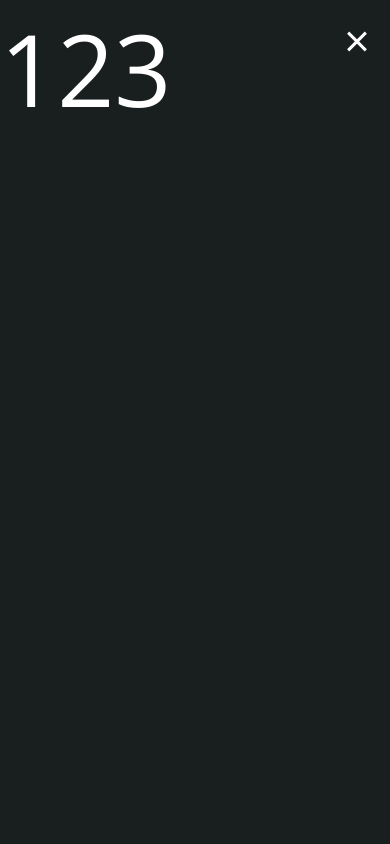
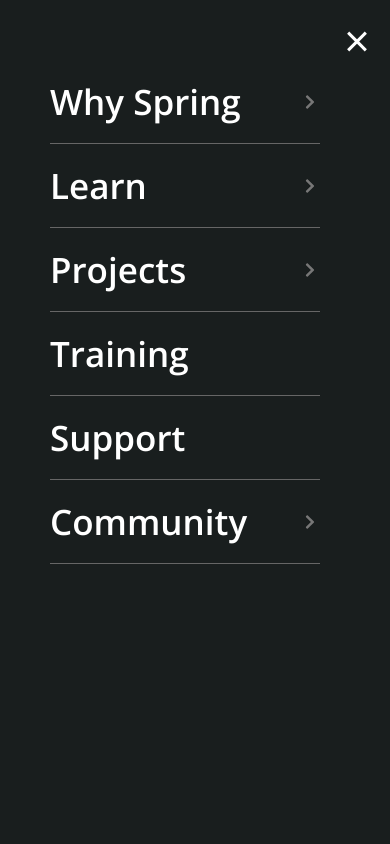
Before and after one commit to lustojc/spring-react, a React (Create React App) app: page / in a window 390 px wide. Both pictures are taken after a click on the element 367 px from the left and 21 px from the top of the page. Shown: the top 844 px of the page. Built offline with nearby package versions, Linux system fonts and the light colour scheme.

Commit message:
Added accardion menu

```diff
--- a/src/App.js
+++ b/src/App.js
@@ -2,7 +2,6 @@
 import Header from "./components/Header/Header";
 import Headline from "./components/Headline/Headline";
 import MainSection from "./components/MainSection/MainSection";
-import Loader from "./components/UI/Loader";
 
 function App() {
   return (
--- /dev/null
+++ b/src/components/Accordion/Accordion.css
@@ -0,0 +1,69 @@
+/* Style the accordion section */
+.accordion__section {
+  display: flex;
+  flex-direction: column;
+}
+
+/* Style the buttons that are used to open and close the accordion panel */
+.accordion {
+  background-color: #191e1e;
+  color: #fff;
+  cursor: pointer;
+  padding: 18px 0;
+  display: flex;
+  align-items: center;
+  border: none;
+  border-bottom: 1px solid #666;
+  padding-right: 5px;
+  outline: none;
+  transition: background-color 0.6s ease;
+}
+
+/* Style the accordion content title */
+.accordion__title {
+  font-family: "Open Sans", sans-serif;
+  font-weight: 600;
+  font-size: 14px;
+  text-align: left;
+  font-size: 35px;
+}
+
+/* Style the accordion chevron icon */
+.accordion__icon {
+  margin-left: auto;
+  transition: transform 0.6s ease;
+}
+
+/* Style to rotate icon when state is active */
+.rotate {
+  transform: rotate(90deg);
+}
+
+/* Style the accordion content panel. Note: hidden by default */
+.accordion__content {
+  background-color: #191e1e;
+  overflow: auto;
+  transition: max-height 0.6s ease;
+  display: flex;
+  flex-direction: column;
+}
+
+/* Style the accordion content text */
+.accordion__text {
+  font-family: "Open Sans", sans-serif;
+  font-weight: 400;
+  font-size: 24px;
+  margin: 10px 0;
+  color: #98afae;
+}
+
+a:hover {
+  color: green;
+  cursor: pointer;
+}
+
+.devTools {
+  color: #fff;
+  margin: 10px 0;
+  font-size: 28px;
+}
--- /dev/null
+++ b/src/components/Accordion/Accordion.jsx
@@ -0,0 +1,81 @@
+import React, { useState, useRef } from "react";
+import Chevron from "./Chevron";
+
+import "./Accordion.css";
+
+function Accordion(props) {
+  const [setActive, setActiveState] = useState("");
+  const [setHeight, setHeightState] = useState("0px");
+  const [setRotate, setRotateState] = useState("accordion__icon");
+
+  const content = useRef(null);
+
+  function toggleAccordion() {
+    setActiveState(setActive === "" ? "active" : "");
+    setHeightState(
+      setActive === "active" ? "0px" : `${content.current.scrollHeight}px`
+    );
+    setRotateState(
+      setActive === "active" ? "accordion__icon" : "accordion__icon rotate"
+    );
+  }
+
+  return (
+    <div className="accordion__section">
+      <button className={`accordion ${setActive}`} onClick={toggleAccordion}>
+        {props.text === "Training" || props.text === "Support" ? (
+          <p className="accordion__title">{props.text}</p>
+        ) : (
+          <>
+            <p className="accordion__title">{props.text}</p>
+            <Chevron className={`${setRotate}`} width={10} fill={"#777"} />
+          </>
+        )}
+      </button>
+      <div
+        ref={content}
+        style={{ maxHeight: `${setHeight}` }}
+        className="accordion__content"
+      >
+        {props.text === "Projects" ? (
+          <>
+            {props.content.map((el, index) => {
+              return (
+                <a
+                  href="#"
+                  key={index}
+                  className="accordion__text"
+                  dangerouslySetInnerHTML={{ __html: el }}
+                />
+              );
+            })}
+            <div className="devTools">Developer Tools</div>
+            {props.dev.map((el, index) => {
+              return (
+                <a
+                  href="#"
+                  key={index}
+                  className="accordion__text"
+                  dangerouslySetInnerHTML={{ __html: el }}
+                />
+              );
+            })}
+          </>
+        ) : (
+          props.content.map((el, index) => {
+            return (
+              <a
+                href="#"
+                key={index}
+                className="accordion__text"
+                dangerouslySetInnerHTML={{ __html: el }}
+              />
+            );
+          })
+        )}
+      </div>
+    </div>
+  );
+}
+
+export default Accordion;
--- /dev/null
+++ b/src/components/Accordion/Chevron.js
@@ -0,0 +1,20 @@
+import React from "react";
+
+function Chevron(props) {
+  return (
+    <svg
+      className={props.className}
+      height={props.height}
+      width={props.width}
+      xmlns="http://www.w3.org/2000/svg"
+      viewBox="0 0 320 512"
+    >
+      <path
+        fill={props.fill}
+        d="M285.476 272.971L91.132 467.314c-9.373 9.373-24.569 9.373-33.941 0l-22.667-22.667c-9.357-9.357-9.375-24.522-.04-33.901L188.505 256 34.484 101.255c-9.335-9.379-9.317-24.544.04-33.901l22.667-22.667c9.373-9.373 24.569-9.373 33.941 0L285.475 239.03c9.373 9.372 9.373 24.568.001 33.941z"
+      />
+    </svg>
+  );
+}
+
+export default Chevron;
--- a/src/components/Header/Content.jsx
+++ b/src/components/Header/Content.jsx
@@ -1,6 +1,6 @@
 import React, { useState } from "react";
 
-const Content = ({ element, content, devTools }) => {
+const Content = ({ element, content, devTools, id }) => {
   return (
     <>
       {content.map((el, index) => {
--- a/src/components/Header/Header.jsx
+++ b/src/components/Header/Header.jsx
@@ -1,4 +1,4 @@
-import React, { useState } from "react";
+import React, { useEffect, useState } from "react";
 import { MenuItems } from "./MenuItems";
 import logo from "../../assets/img/spring-logo.svg";
 import "./header.css";
@@ -11,6 +11,15 @@
   const [isMobile, setIsMobile] = useState(false)
 
 
+
+  useEffect(() => {
+    if(isMobile){
+    document.body.style.overflow = "hidden";
+    } else {
+      document.body.style.overflow = "auto";
+    }
+  },[isMobile] );
+
   return (
     <header>
       <nav className="nav">
@@ -18,7 +27,7 @@
           <a className="mg-bt_20" href="">
             <img className="logo" src={logo} alt="Spring-logo" />
           </a>
-          <div id="navbar" onClick={()=> setIsMobile(false)} className={isMobile ? "navbar-mobile" : "navbar"}>
+          <div id="navbar" className={isMobile ? "navbar-mobile" : "navbar"}>
             <div className="dp-flex jc-betw" id="dropdown">
               {isMobile
               ? <MobileMenu/>
@@ -31,7 +40,7 @@
         </div>
       </nav>
       <div onClick={()=> setIsMobile(!isMobile)} className={isMobile ? "burger-menu open" : "burger-menu"}>
-          {isMobile ? <div  className="burger-line"></div> : <div className="burger-line dp-hide"></div>}
+          {isMobile ? <div className="burger-line"></div> : <div className="burger-line dp-hide"></div>}
       </div>
     </header>
   );
--- a/src/components/Header/header.css
+++ b/src/components/Header/header.css
@@ -10,6 +10,10 @@
 
 .mg-bt_20 {
   margin-bottom: 20px;
+}
+
+.hd {
+  overflow: hidden;
 }
 
 .navbar {
@@ -111,7 +115,7 @@
 .burger-menu {
   cursor: pointer;
   transition: all 0.5s ease-in-out;
-  display: block;
+  display: none;
   position: absolute;
   right: 0;
   top: 0;
@@ -160,7 +164,12 @@
 }
 
 
+
 @media screen and (max-width: 900px) {
+  .burger-menu {
+    display: block;
+  }
+
   .dp-hide {
     display: block;
   }
@@ -173,4 +182,6 @@
    display: block;
    flex-direction: column;
   }
+
+
 }
--- a/src/components/MobileMenu/MobileMenu.jsx
+++ b/src/components/MobileMenu/MobileMenu.jsx
@@ -1,10 +1,16 @@
 import React from 'react'
+import Accordion from '../Accordion/Accordion'
+import { MenuItems } from '../Header/MenuItems'
 import "./mobileMenu.css"
 
 const MobileMenu = () => {
     return (
         <div className="nav-mobile">
-            123
+           {MenuItems.map((el)=> {
+               return (
+                   <Accordion key={el.id} text={el.title} dev={el.devTools} content={el.options} />
+               )
+           })}
         </div>
     )
 }
--- a/src/components/MobileMenu/mobileMenu.css
+++ b/src/components/MobileMenu/mobileMenu.css
@@ -2,9 +2,16 @@
     position: absolute;
     top: 0;
     left: 0;
-    font-size: 100px;
     width: 100%;
-    height: 100vh;
+    height: 100%;
     background:  #191e1e;
-    overflow: hidden;
+    padding: 60px 70px 0 50px;
+    display: none;
+    overflow: auto;
 }
+
+@media screen and (max-width: 900px){
+    .nav-mobile {
+        display: block;
+    }
+}
```
Also changed, not shown: src/components/UI/input.css (line endings or trailing spaces).
